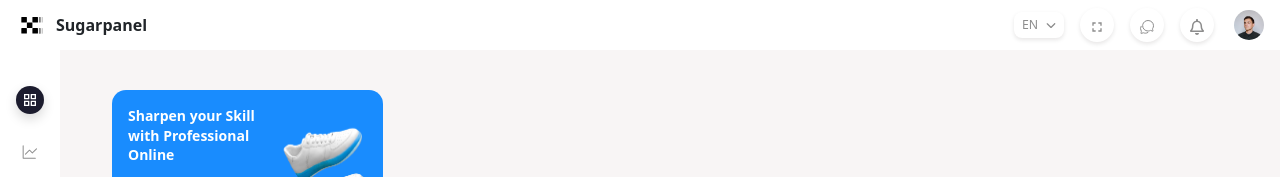
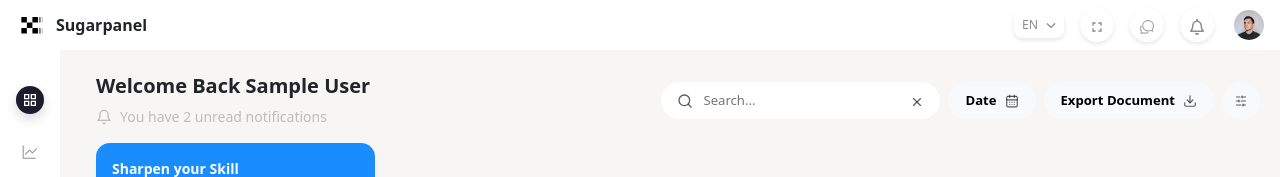
Before and after one commit to MINALOTFY10/frontend-task, a React (Vite) app: page /dashboard in a window 1280 px wide. Shown: the top 177 px of the page. Built offline with nearby package versions, Linux system fonts and the light colour scheme; no server answers; sample sign-in values are in the browser's storage.

Commit message:
feat: added dashbaord header (#14)

```diff
--- /dev/null
+++ b/src/components/dashboard-header/dashboard-header.tsx
@@ -0,0 +1,52 @@
+import { LuBell } from "react-icons/lu";
+import { LuCalendarDays, LuDownload, LuSearch, LuSlidersHorizontal, LuX } from "react-icons/lu";
+import { useAuth } from "../../context/auth-context";
+
+export default function DashboardHeader({ notificationCount = 0 }: { notificationCount?: number }) {
+  const { user } = useAuth();
+
+  return (
+    <div className="d-flex align-items-center justify-content-between flex-wrap gap-3">
+      <div>
+        <h1 className="m-0 fw-bold fs-5">
+          Welcome Back {user?.firstName} {user?.lastName}
+        </h1>
+        <div className="d-flex align-items-center gap-2 mt-2 text-muted-custom fs-8">
+          <LuBell size={16} />
+          <span>
+            You have {notificationCount} unread notification{notificationCount !== 1 ? "s" : ""}
+          </span>
+        </div>
+      </div>
+
+      <div className="d-flex align-items-center flex-wrap gap-2 ms-auto">
+        <div className="d-flex align-items-center gap-2 px-3 py-2 bg-white rounded-pill" style={{ minWidth: 260 }}>
+          <LuSearch size={16} className="text-muted" />
+          <input type="text" placeholder="Search..." className="border-0 bg-transparent flex-grow-1 fs-9" style={{ outline: "none" }} aria-label="Search" />
+          <button type="button" className="btn btn-sm p-0 border-0 bg-transparent text-muted">
+            <LuX size={14} />
+          </button>
+        </div>
+
+        <button type="button" className="btn btn-light rounded-pill px-3 py-2 d-flex align-items-center gap-2">
+          <span className="fw-semibold fs-9">Date</span>
+          <LuCalendarDays size={14} className="text-muted" />
+        </button>
+
+        <button type="button" className="btn btn-light rounded-pill px-3 py-2 d-flex align-items-center gap-2">
+          <span className="fw-semibold fs-9">Export Document</span>
+          <LuDownload size={14} className="text-muted" />
+        </button>
+
+        <button
+          type="button"
+          className="btn btn-light rounded-circle d-flex align-items-center justify-content-center"
+          style={{ width: 38, height: 38 }}
+          aria-label="Filter"
+        >
+          <LuSlidersHorizontal size={16} className="text-muted" />
+        </button>
+      </div>
+    </div>
+  );
+}
--- a/src/context/auth-context.tsx
+++ b/src/context/auth-context.tsx
@@ -1,6 +1,6 @@
 import { createContext, useState, useEffect, useContext } from "react";
 import { login as loginService, logout as logoutService, getStoredUser } from "../services/auth-service";
-import type { User } from "../services/auth-service";
+import type { User } from "../services/types";
 
 interface AuthContextType {
   user: Omit<User, "accessToken" | "refreshToken"> | null;
--- a/src/pages/dashboard/index.tsx
+++ b/src/pages/dashboard/index.tsx
@@ -1,5 +1,6 @@
 import { Row, Col } from "react-bootstrap";
-import PreformanceCards from "../../components/prefomrance-cards/preformance-cards";
+import DashboardHeader from "../../components/dashboard-header/dashboard-header";
+import PreformanceCards from "../../components/preformance-cards/preformance-cards";
 import StoreCardsRow from "../../components/store-cards/store-cards-row";
 import TransactionChart from "../../components/chart-cards/transaction-chart";
 import SaleChart from "../../components/chart-cards/sale-chart/sale-chart";
@@ -11,7 +12,8 @@ import styles from "./dashboard.module.css";
 
 export default function Dashboard() {
   return (
-    <div className="p-3 d-flex flex-column gap-3">
+    <div className="p-0 d-flex flex-column gap-3">
+      <DashboardHeader notificationCount={2} />
       <Row className="g-3">
         <PreformanceCards />
       </Row>
```
Also changed, not shown: src/components/preformance-cards/offer-banner/offer-banner.module.css (renamed from src/components/prefomrance-cards/offer-banner/offer-banner.module.css), src/components/preformance-cards/offer-banner/offer-banner.tsx (renamed from src/components/prefomrance-cards/offer-banner/offer-banner.tsx), src/components/preformance-cards/preformance-cards.tsx (renamed from src/components/prefomrance-cards/preformance-cards.tsx), src/components/preformance-cards/stat-card/stat-card.tsx (renamed from src/components/prefomrance-cards/stat-card/stat-card.tsx).
